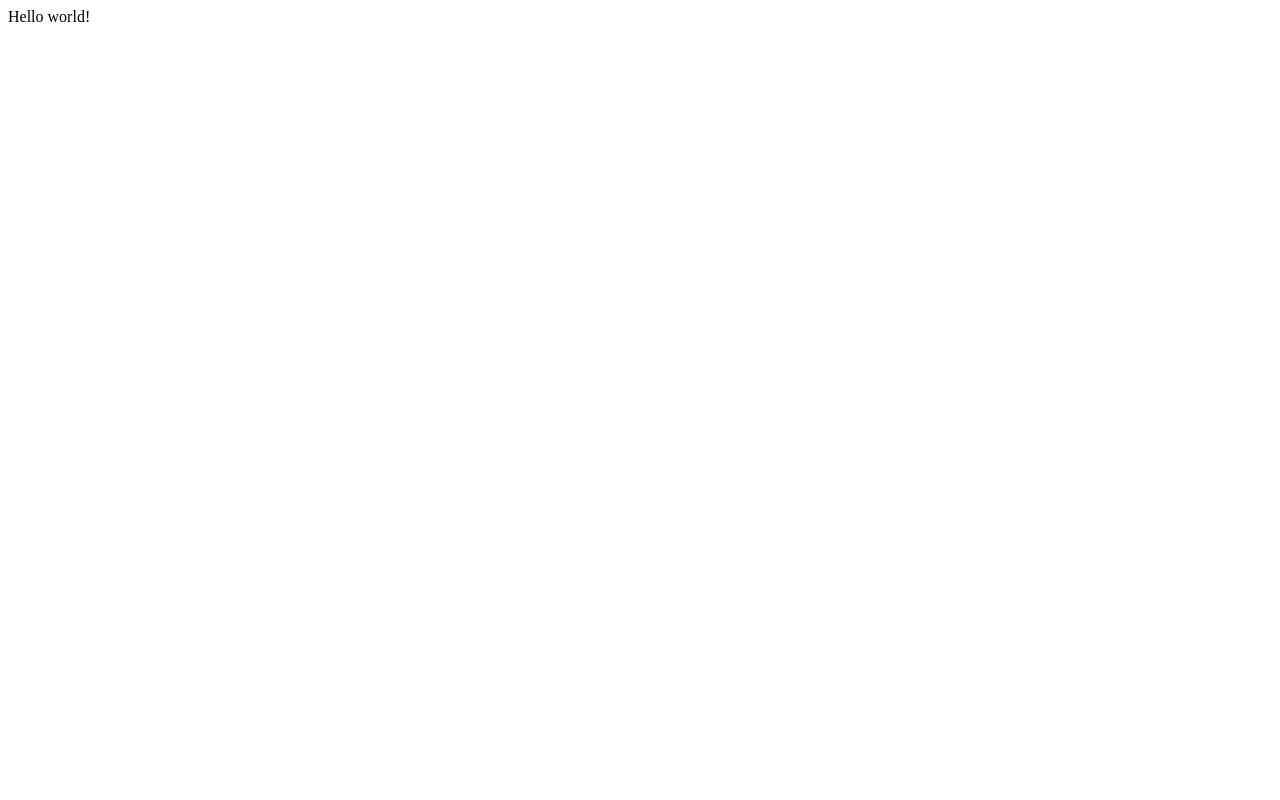
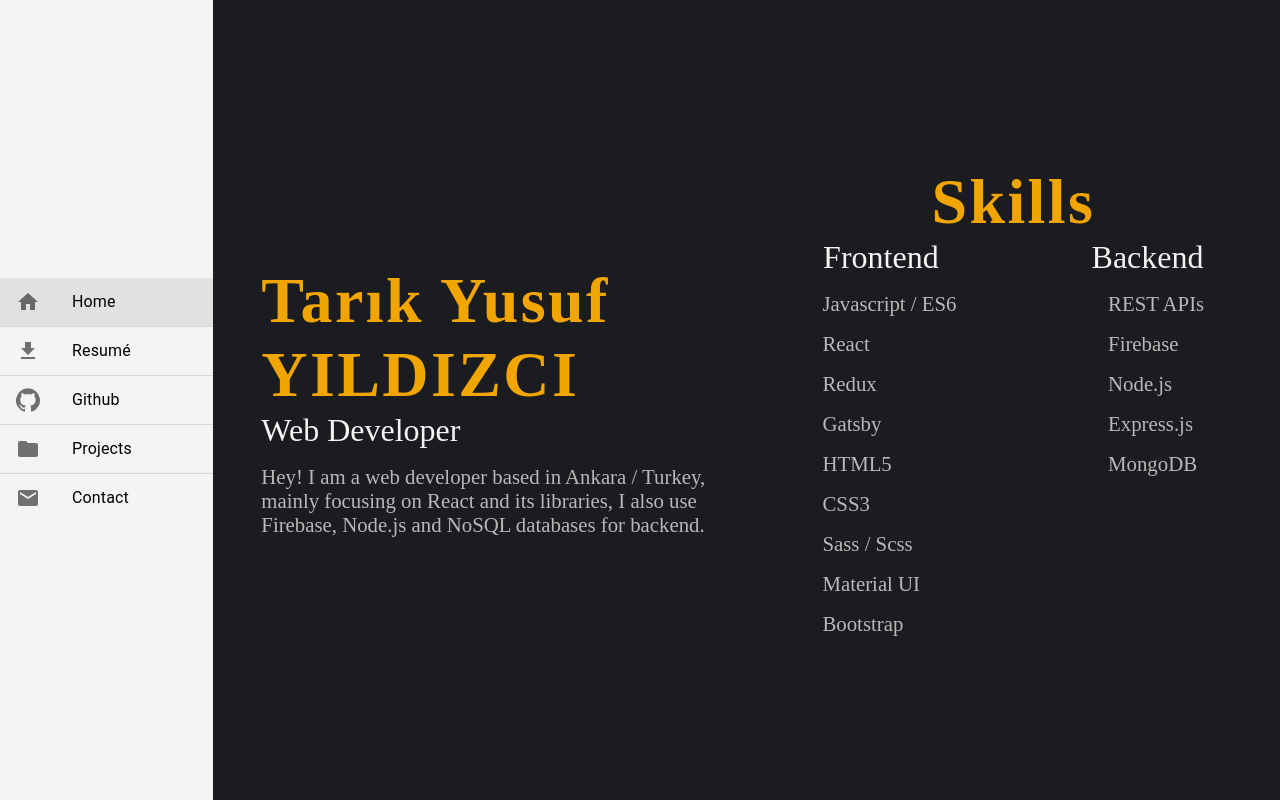
Before and after one commit to tarikyildizci/portfolio, a Gatsby site: page / in a window 1280 px wide. Built offline with nearby package versions, Linux system fonts and the light colour scheme; Gatsby itself is replaced by a stand-in of ours.

Commit message:
layout defined

```diff
--- a/gatsby-config.js
+++ b/gatsby-config.js
@@ -1,10 +1,18 @@
-/**
- * Configure your Gatsby site with this file.
- *
- * See: https://www.gatsbyjs.com/docs/gatsby-config/
- */
-
 module.exports = {
-  /* Your site config here */
-  plugins: [],
+  plugins: [
+    {
+      resolve: `gatsby-plugin-google-fonts-v2`,
+      options: {
+        fonts: [
+          {
+            family: "Alfa Slab One",
+          },
+          {
+            family: "Roboto Slab",
+          },
+        ],
+      },
+    },
+    // other plugins
+  ],
 }
--- /dev/null
+++ b/src/assets/text-data/contact.json
@@ -0,0 +1,5 @@
+{
+  "email": "tarikyyildizci@gmail.com",
+  "github": "github.com/tarikyildizci",
+  "linkedin": "linkedin.com/in/tarikyildizci"
+}
--- /dev/null
+++ b/src/assets/text-data/skills.json
@@ -0,0 +1,14 @@
+{
+  "frontend": [
+    "Javascript / ES6",
+    "React",
+    "Redux",
+    "Gatsby",
+    "HTML5",
+    "CSS3",
+    "Sass / Scss",
+    "Material UI",
+    "Bootstrap"
+  ],
+  "backend": ["REST APIs", "Firebase", "Node.js", "Express.js", "MongoDB"]
+}
--- /dev/null
+++ b/src/components/landing.js
@@ -0,0 +1,115 @@
+import React from "react"
+import Grid from "@material-ui/core/Grid"
+import skills from "../assets/text-data/skills.json"
+
+const styles = {
+  height: "100vh",
+  minHeight: "670px",
+  width: "100%",
+  background: "#1A1C20",
+  color: "#F4F4F4",
+  fontFamily: "Roboto Slab",
+}
+const stylesEx = {
+  bigHeaderLeft: {
+    fontFamily: "Alfa Slab One",
+    color: "#F0A500",
+    fontSize: "4rem",
+    letterSpacing: "0.15rem",
+    textAlign: "left",
+  },
+  bigHeaderCenter: {
+    fontFamily: "Alfa Slab One",
+    color: "#F0A500",
+    fontSize: "4rem",
+    letterSpacing: "0.15rem",
+    textAlign: "center",
+  },
+  smallHeader: {
+    fontSize: "2rem",
+    textAlign: "left",
+  },
+  text: {
+    fontSize: "1.3rem",
+    textAlign: "left",
+    color: "#B8B8B8",
+    paddingTop: "1rem",
+  },
+}
+
+const Landing = () => {
+  return (
+    <Grid style={styles} container align="center" justify="center">
+      <Grid
+        item
+        xs={6}
+        container
+        direction="column"
+        justify="center"
+        align="center"
+        style={{ paddingLeft: "3rem" }}
+      >
+        <Grid item>
+          <h1 style={stylesEx.bigHeaderLeft}>Tarık Yusuf YILDIZCI</h1>
+        </Grid>
+        <Grid item>
+          <p style={stylesEx.smallHeader}>Web Developer</p>
+        </Grid>
+        <Grid item>
+          <p style={stylesEx.text}>
+            Hey! I am a web developer based in Ankara / Turkey, mainly focusing
+            on React and its libraries, I also use Firebase, Node.js and NoSQL
+            databases for backend.
+          </p>
+        </Grid>
+      </Grid>
+
+      <Grid
+        item
+        xs={6}
+        container
+        direction="column"
+        justify="center"
+        align="center"
+      >
+        <Grid item>
+          <h1 style={stylesEx.bigHeaderCenter}>Skills</h1>
+        </Grid>
+        <Grid item container justify="space-around">
+          <Grid item>
+            <p style={stylesEx.smallHeader}>Frontend</p>
+          </Grid>
+          <Grid item>
+            <p style={stylesEx.smallHeader}>Backend</p>
+          </Grid>
+        </Grid>
+        <Grid item container justify="space-around" direction="row">
+          <Grid item>
+            <Grid item container direction="column">
+              {skills.frontend.map(skill => {
+                return (
+                  <Grid key={skill} item>
+                    <p style={stylesEx.text}>{skill}</p>
+                  </Grid>
+                )
+              })}
+            </Grid>
+          </Grid>
+          <Grid item>
+            <Grid item container direction="column">
+              {skills.backend.map(skill => {
+                return (
+                  <Grid key={skill} item>
+                    <p style={stylesEx.text}>{skill}</p>
+                  </Grid>
+                )
+              })}
+            </Grid>
+          </Grid>
+        </Grid>
+      </Grid>
+    </Grid>
+  )
+}
+
+export default Landing
--- /dev/null
+++ b/src/components/sidebar.js
@@ -0,0 +1,96 @@
+import React, { useState } from "react"
+import Grid from "@material-ui/core/Grid"
+import List from "@material-ui/core/List"
+import ListItem from "@material-ui/core/ListItem"
+import ListItemText from "@material-ui/core/ListItemText"
+import ListItemIcon from "@material-ui/core/ListItemIcon"
+import HomeIcon from "@material-ui/icons/Home"
+import GitHubIcon from "@material-ui/icons/GitHub"
+import FolderIcon from "@material-ui/icons/Folder"
+import GetAppIcon from "@material-ui/icons/GetApp"
+import MailIcon from "@material-ui/icons/Mail"
+
+const styles = {
+  verticalAlign: "middle",
+  display: "inline-flex",
+}
+
+const Sidebar = () => {
+  const [selectedIndex, setSelectedIndex] = useState(-1)
+
+  const HandleSelect = (event, index) => {
+    setSelectedIndex(index)
+  }
+
+  return (
+    <Grid
+      item
+      xs={12}
+      container
+      direction="column"
+      style={{ background: "#F4F4F4", height: "100%" }}
+      justify="center"
+    >
+      <Grid item>
+        <List component="nav">
+          <ListItem
+            selected={selectedIndex === -1}
+            onClick={event => HandleSelect(event, -1)}
+            button
+            divider
+          >
+            <ListItemIcon>
+              <HomeIcon />
+            </ListItemIcon>
+            <ListItemText primary="Home" />
+          </ListItem>
+          <ListItem
+            selected={selectedIndex === 0}
+            onClick={event => HandleSelect(event, 0)}
+            button
+            divider
+          >
+            <ListItemIcon>
+              <GetAppIcon />
+            </ListItemIcon>
+            <ListItemText primary="Resumé" />
+          </ListItem>
+          <ListItem
+            selected={selectedIndex === 1}
+            onClick={event => HandleSelect(event, 1)}
+            button
+            divider
+          >
+            <ListItemIcon>
+              <GitHubIcon />
+            </ListItemIcon>
+            <ListItemText primary="Github" />
+          </ListItem>
+          <ListItem
+            selected={selectedIndex === 2}
+            onClick={event => HandleSelect(event, 2)}
+            button
+            divider
+          >
+            <ListItemIcon>
+              <FolderIcon />
+            </ListItemIcon>
+            <ListItemText primary="Projects" />
+          </ListItem>
+          <ListItem
+            selected={selectedIndex === 3}
+            onClick={event => HandleSelect(event, 3)}
+            button
+          >
+            <ListItemIcon>
+              <MailIcon />
+            </ListItemIcon>
+            <ListItemText primary="Contact" />
+          </ListItem>
+        </List>
+      </Grid>
+    </Grid>
+  )
+}
+
+export default Sidebar
--- /dev/null
+++ b/src/normalize.css
@@ -0,0 +1,5 @@
+* {
+  margin: 0;
+  padding: 0;
+  box-sizing: border-box;
+}
--- a/src/pages/index.js
+++ b/src/pages/index.js
@@ -1,5 +1,20 @@
 import React from "react"
+import "../normalize.css"
+import Grid from "@material-ui/core/Grid"
+import Landing from "../components/landing"
+import Sidebar from "../components/sidebar"
 
 export default function Home() {
-  return <div>Hello world!</div>
+  return (
+    <div>
+      <Grid container>
+        <Grid item xs={2} container>
+          <Sidebar />
+        </Grid>
+        <Grid item xs={10} container>
+          <Landing />
+        </Grid>
+      </Grid>
+    </div>
+  )
 }
```
Also changed, not shown: package.json (+7 -3 lines), src/assets/text-data/projects.json (added, +23 -0 lines), src/pages/404.js (added, +11 -0 lines), README.md, src/components/appbar.js (added), src/components/contact.js (added), src/components/projects.js (added), src/components/skills.js (added), 3 other files.
